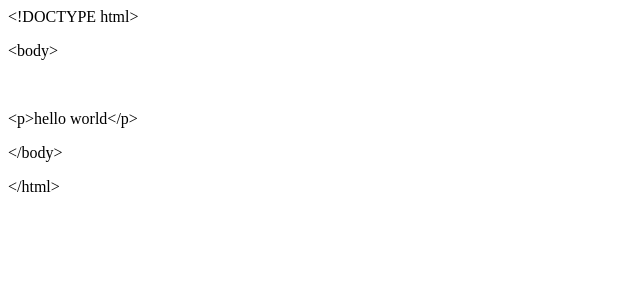
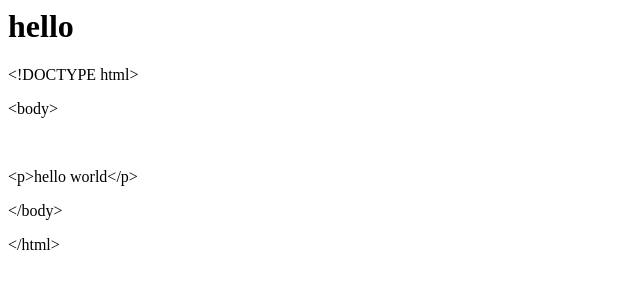
Before and after one commit to jyothirmayee24/html_demo, a plain HTML site: page index.html in a window 1280 px wide. Shown: the whole page, without its empty margins (0-640 px from the left). Drawn offline with Linux system fonts and the light colour scheme.

Commit message:
edited file

```diff
--- a/index.html
+++ b/index.html
@@ -2,7 +2,8 @@
 <html>
 <head>
 	<meta http-equiv="content-type" content="text/html; charset=utf-8"/>
-	<title></title>
+	<title>First html document</title>
+<h1>hello</h1>
 	<meta name="generator" content="LibreOffice 5.1.4.2 (Linux)"/>
 	<meta name="created" content="2018-06-18T14:55:05.919996569"/>
 	<meta name="changed" content="2018-06-18T15:06:32.425628880"/>
```
